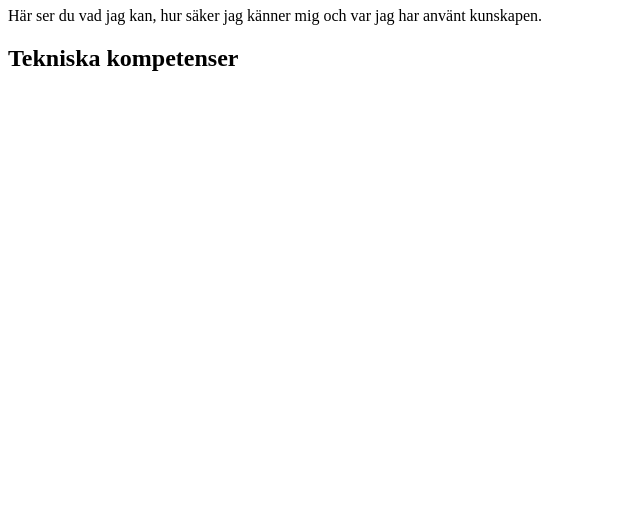
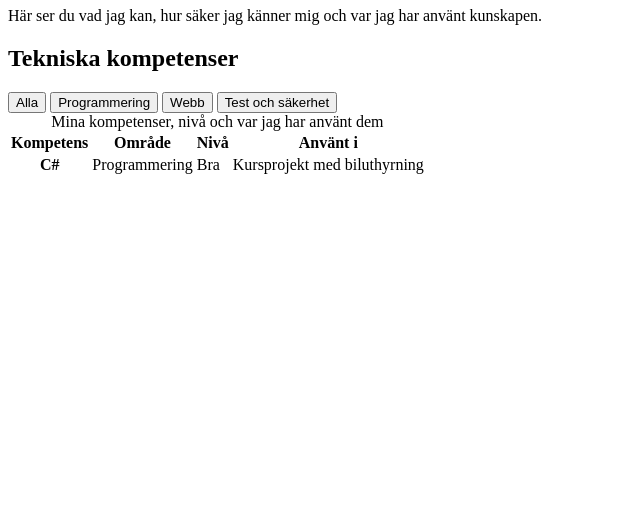
Before and after one commit to Asrom11-debag/portfolio, a plain HTML site: page kompetenser.html in a window 1280 px wide. Shown: the part 294-800 px from the top of the page, without its empty margins (0-640 px from the left). Drawn offline with Linux system fonts and the light colour scheme.

Commit message:
Förklarar hur filtreringen ska fungera

```diff
--- a/kompetenser.html
+++ b/kompetenser.html
@@ -45,5 +45,35 @@
     <h1 class="page__title">Kompetenser</h1>
     <p class="page__intro">Här ser du vad jag kan, hur säker jag känner mig och var jag har använt kunskapen.</p>
 
+    <!-- aria-labelledby kopplar ihop sektionen med rubrikens id nedan -->
     <section class="skills" aria-labelledby="skills-heading">
       <h2 class="skills__title" id="skills-heading">Tekniska kompetenser</h2>
+
+      <!-- JS: När man klickar på en filterknapp ska bara de rader i tabellen (data-js-target="skill-list")
+           visas som har samma data-category som knappen. "alla" visar alla rader.
+           Knappen man klickat på får aria-pressed="true", de andra "false". -->
+      <div class="skills__filter" role="group" aria-label="Filtrera kompetenser efter område">
+        <button type="button" class="skills__filter-button" data-js-action="filter-skills" data-category="alla" aria-pressed="true">Alla</button>
+        <button type="button" class="skills__filter-button" data-js-action="filter-skills" data-category="programmering" aria-pressed="false">Programmering</button>
+        <button type="button" class="skills__filter-button" data-js-action="filter-skills" data-category="webb" aria-pressed="false">Webb</button>
+        <button type="button" class="skills__filter-button" data-js-action="filter-skills" data-category="test" aria-pressed="false">Test och säkerhet</button>
+      </div>
+
+      <table class="skills__table">
+        <caption class="skills__caption">Mina kompetenser, nivå och var jag har använt dem</caption>
+        <thead class="skills__head">
+          <tr class="skills__row">
+            <!-- scope="col" och scope="row" hjälper skärmläsare att koppla varje cell till rätt rubrik -->
+            <th class="skills__heading" scope="col">Kompetens</th>
+            <th class="skills__heading" scope="col">Område</th>
+            <th class="skills__heading" scope="col">Nivå</th>
+            <th class="skills__heading" scope="col">Använt i</th>
+          </tr>
+        </thead>
+        <tbody class="skills__body" data-js-target="skill-list">
+          <tr class="skills__row" data-category="programmering">
+            <th class="skills__heading" scope="row">C#</th>
+            <td class="skills__cell">Programmering</td>
+            <td class="skills__cell">Bra</td>
+            <td class="skills__cell">Kursprojekt med biluthyrning</td>
+          </tr>
```
